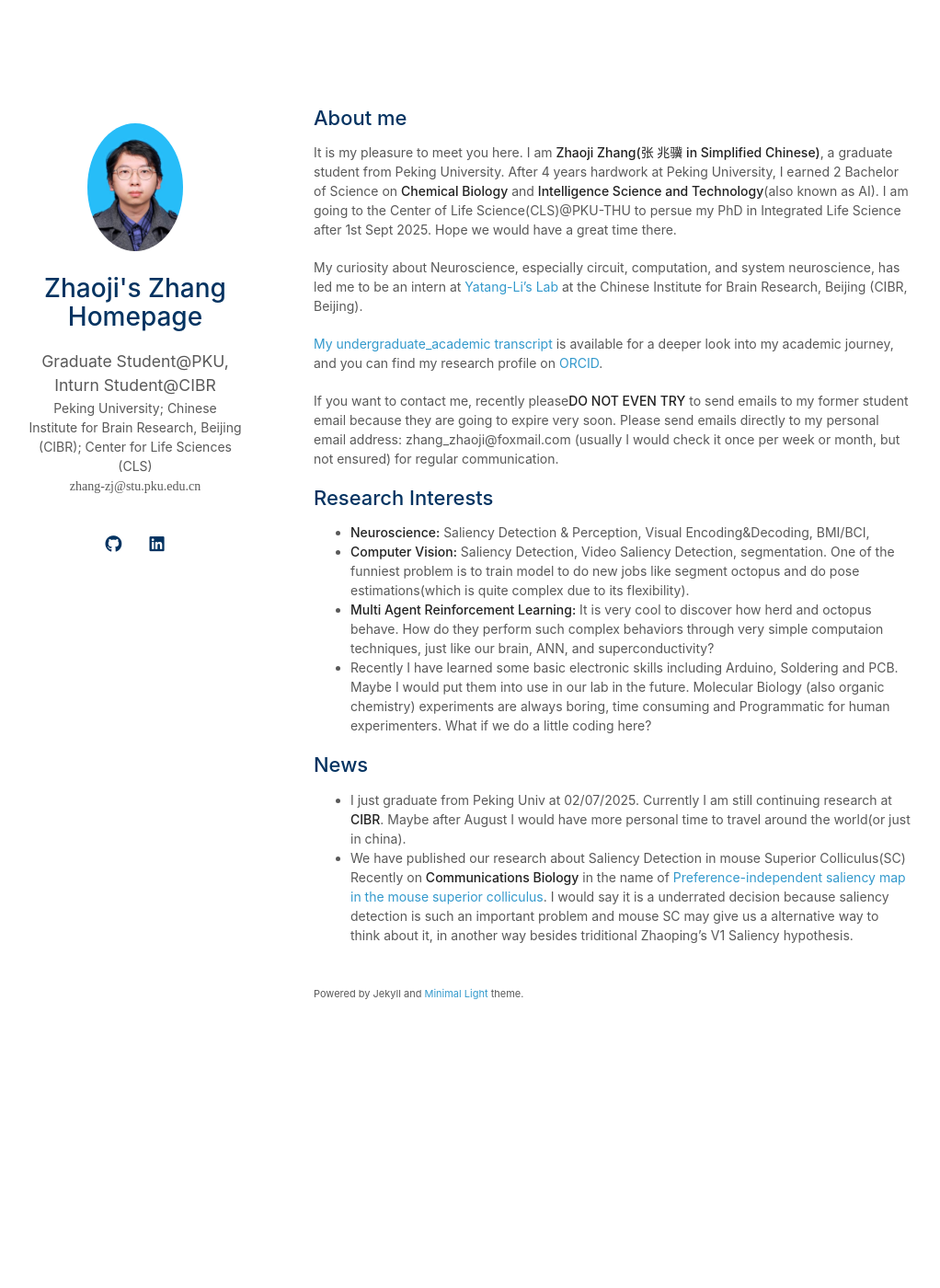
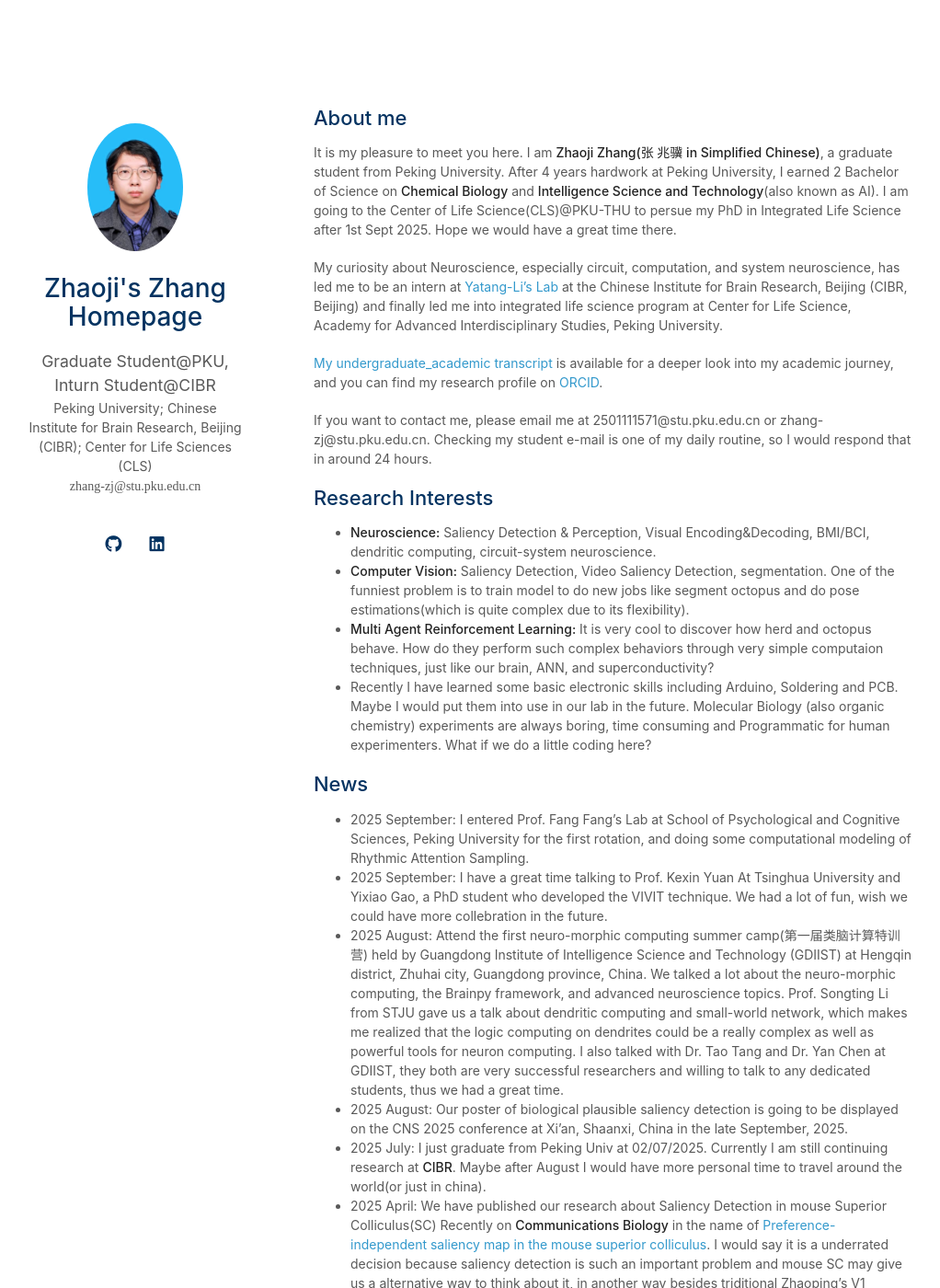
Before and after one commit to Zhang-Zhaoji/Zhang-Zhaoji.github.io, a Jekyll site: the page built from index.md, in a window 1280 px wide and 1400 px high. Shown: the whole window at 92% size, without its empty margins (129-1151 px from the left). Built offline with Jekyll 4.4.1, drawn with Linux system fonts in a browser that asks for light colours; a style sheet for code colours, icons or effects is not loaded; our own code applies the rules of GitHub Pages for plain Markdown files.

Commit message:
Update index.md

```diff
--- a/index.md
+++ b/index.md
@@ -6,20 +6,24 @@ layout: homepage
 
 It is my pleasure to meet you here. I am **Zhaoji Zhang(张 兆骥 in Simplified Chinese)**, a graduate student from Peking University. After 4 years hardwork at Peking University, I earned 2 Bachelor of Science on **Chemical Biology** and  **Intelligence Science and Technology**(also known as AI). I am going to the Center of Life Science(CLS)@PKU-THU to persue my PhD in Integrated Life Science after 1st Sept 2025. Hope we would have a great time there.
 
-My curiosity about Neuroscience, especially circuit, computation, and system neuroscience, has led me to be an intern at [Yatang-Li's Lab](https://yatanglilab.cibr.ac.cn/en/) at the Chinese Institute for Brain Research, Beijing (CIBR, Beijing).
+My curiosity about Neuroscience, especially circuit, computation, and system neuroscience, has led me to be an intern at [Yatang-Li's Lab](https://yatanglilab.cibr.ac.cn/en/) at the Chinese Institute for Brain Research, Beijing (CIBR, Beijing) and finally led me into integrated life science program at Center for Life Science, Academy for Advanced Interdisciplinary Studies, Peking University.
 
 [My undergraduate_academic transcript](https://drive.google.com/file/d/1somZXkrMlVg3rWUyF3WMa0-Za7p0GWp_/view?usp=sharing) is available for a deeper look into my academic journey, and you can find my research profile on [ORCID](https://orcid.org/0009-0002-3293-1961).
 
-If you want to contact me, recently please**DO NOT EVEN TRY** to send emails to my former student email because they are going to expire very soon. Please send emails directly to my personal email address: zhang_zhaoji@foxmail.com (usually I would check it once per week or month, but not ensured) for regular communication.
+If you want to contact me, please email me at 2501111571@stu.pku.edu.cn or zhang-zj@stu.pku.edu.cn. Checking my student e-mail is one of my daily routine, so I would respond that in around 24 hours.
 
 ## Research Interests
 
-- **Neuroscience:** Saliency Detection & Perception, Visual Encoding&Decoding, BMI/BCI,
+- **Neuroscience:** Saliency Detection & Perception, Visual Encoding&Decoding, BMI/BCI, dendritic computing, circuit-system neuroscience.
 - **Computer Vision:** Saliency Detection, Video Saliency Detection, segmentation. One of the funniest problem is to train model to do new jobs like segment octopus and do pose estimations(which is quite complex due to its flexibility).
 - **Multi Agent Reinforcement Learning:** It is very cool to discover how herd and octopus behave. How do they perform such complex behaviors through very simple computaion techniques, just like our brain, ANN, and superconductivity?
 - Recently I have learned some basic electronic skills including Arduino, Soldering and PCB. Maybe I would put them into use in our lab in the future. Molecular Biology (also organic chemistry) experiments are always boring, time consuming and Programmatic for human experimenters. What if we do a little coding here?
 
 ## News
 
-- I just graduate from Peking Univ at 02/07/2025. Currently I am still continuing research at **CIBR**. Maybe after August I would have more personal time to travel around the world(or just in china).
-- We have published our research about Saliency Detection in mouse Superior Colliculus(SC) Recently on **Communications Biology** in the name of [Preference-independent saliency map in the mouse superior colliculus](https://www.nature.com/articles/s42003-025-08006-x). I would say it is a underrated decision because saliency detection is such an important problem and mouse SC may give us a alternative way to think about it, in another way besides triditional Zhaoping's V1 Saliency hypothesis.
+- 2025 September: I entered Prof. Fang Fang's Lab at School of Psychological and Cognitive Sciences, Peking University for the first rotation, and doing some computational modeling of Rhythmic Attention Sampling.
+- 2025 September: I have a great time talking to Prof. Kexin Yuan At Tsinghua University and Yixiao Gao, a PhD student who developed the VIVIT technique. We had a lot of fun, wish we could have more collebration in the future.
+- 2025 August: Attend the first neuro-morphic computing summer camp(第一届类脑计算特训营) held by Guangdong Institute of Intelligence Science and Technology (GDIIST) at Hengqin district, Zhuhai city, Guangdong province, China. We talked a lot about the neuro-morphic computing, the Brainpy framework, and advanced neuroscience topics. Prof. Songting Li from STJU gave us a talk about dendritic computing and small-world network, which makes me realized that the logic computing on dendrites could be a really complex as well as powerful tools for neuron computing.  I also talked with Dr. Tao Tang and Dr. Yan Chen at GDIIST, they both are very successful researchers and willing to talk to any dedicated students, thus we had a great time.
+- 2025 August: Our poster of biological plausible saliency detection is going to be displayed on the CNS 2025 conference at Xi'an, Shaanxi, China in the late September, 2025.
+- 2025 July: I just graduate from Peking Univ at 02/07/2025. Currently I am still continuing research at **CIBR**. Maybe after August I would have more personal time to travel around the world(or just in china).
+- 2025 April: We have published our research about Saliency Detection in mouse Superior Colliculus(SC) Recently on **Communications Biology** in the name of [Preference-independent saliency map in the mouse superior colliculus](https://www.nature.com/articles/s42003-025-08006-x). I would say it is a underrated decision because saliency detection is such an important problem and mouse SC may give us a alternative way to think about it, in another way besides triditional Zhaoping's V1 Saliency hypothesis.
```
